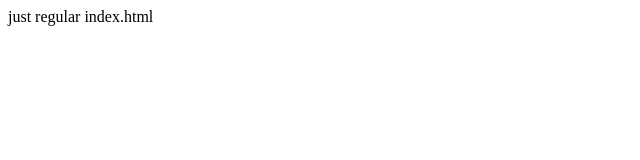
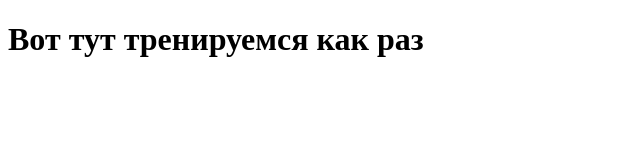
Before and after one commit to AndreyDodonov/teamwork, a plain HTML site: page index.html in a window 1280 px wide. Shown: the whole page, without its empty margins (0-640 px from the left). Drawn offline with Linux system fonts and the light colour scheme.

Commit message:
init: index.js

```diff
--- a/index.html
+++ b/index.html
@@ -5,11 +5,12 @@
   <meta charset="UTF-8">
   <meta http-equiv="X-UA-Compatible" content="IE=edge">
   <meta name="viewport" content="width=device-width, initial-scale=1.0">
+  <script src="./index.js" defer></script>
   <title>Document</title>
 </head>
 
 <body>
-  just regular index.html
+  <h1> Вот тут тренируемся как раз</h1>
 </body>
 
 </html>
--- /dev/null
+++ b/index.js
@@ -0,0 +1 @@
+console.log('работает же!');
```
